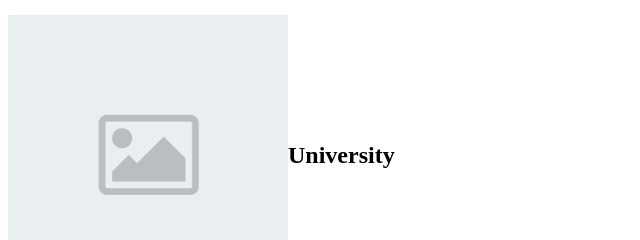
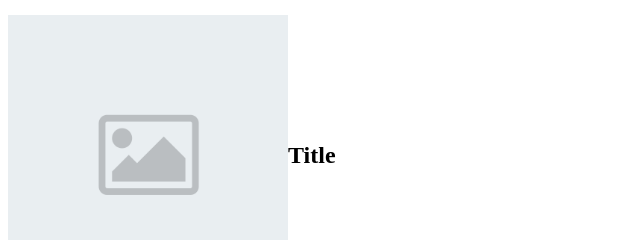
Before and after one commit to pantelisGeo90/WinJS-Cordova-Sqlite-AppBar-NavBar-template, a website: page WinJS_Navigation/www/pages/login/login.html in a window 1280 px wide. Shown: the top 240 px of the page, 0-640 px from the left. Drawn offline with Linux system fonts and the light colour scheme.

Commit message:
* changes

```diff
--- a/WinJS_Navigation/www/pages/login/login.html
+++ b/WinJS_Navigation/www/pages/login/login.html
@@ -10,7 +10,7 @@
                      class="img-rounded" />
             </div>
             <div class="col-sm-8 col-xs-12 login-title">
-                <h1 class="win-h1" id="appTitle">University</h1>
+                <h1 class="win-h1" id="appTitle">Title</h1>
             </div>
         </div>
         <div class="row">
```
Also changed, not shown: README.md.
